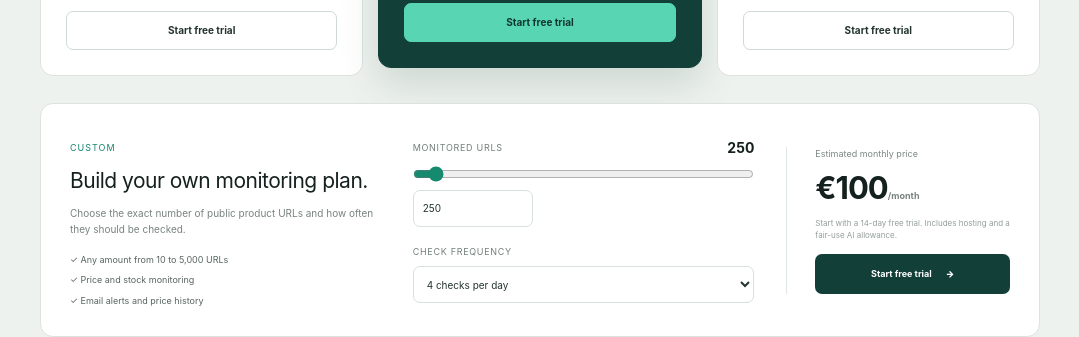
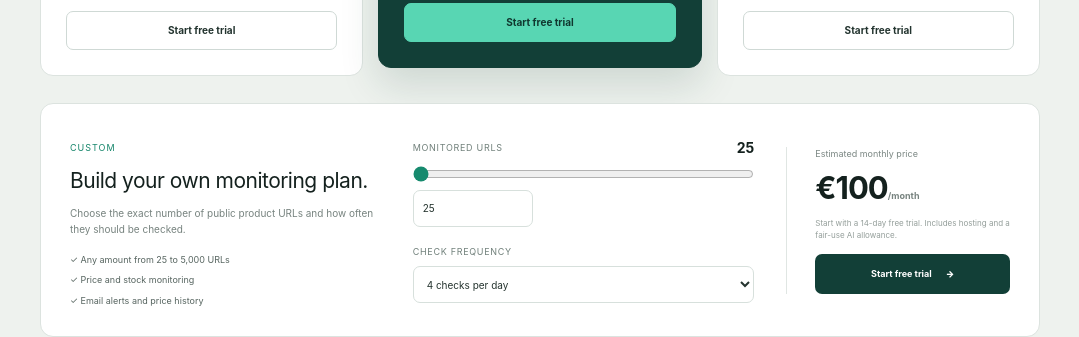
Before and after one commit to SimonG255/priceWatch, a Next.js app: page / in a window 1280 px wide. Shown: the part 2940-3277 px from the top of the page, without its empty margins (100-1179 px from the left). Built offline with nearby package versions, Linux system fonts and the light colour scheme.

Commit message:
updated custom plan

```diff
--- a/app/CustomPlan.tsx
+++ b/app/CustomPlan.tsx
@@ -10,7 +10,7 @@ const frequencies = [
 ];
 
 export default function CustomPlan() {
-  const [urls, setUrls] = useState(250);
+  const [urls, setUrls] = useState(25);
   const [checks, setChecks] = useState(4);
   const price = useMemo(() => {
     const frequency = frequencies.find((item) => item.value === checks) ?? frequencies[1];
@@ -19,13 +19,13 @@ export default function CustomPlan() {
     const marginMultiplier = 1.35;
     return Math.max(100, Math.ceil((hostingAndOperationsBase + monitoringAndAiAllowance) * frequency.multiplier * marginMultiplier));
   }, [urls, checks]);
-  const safeUrls = Math.min(5000, Math.max(10, urls || 10));
+  const safeUrls = Math.min(5000, Math.max(25, urls || 25));
 
   return (
     <article className="custom-plan-card">
-      <div className="custom-plan-copy"><span>Custom</span><h3>Build your own monitoring plan.</h3><p>Choose the exact number of public product URLs and how often they should be checked.</p><ul><li>✓ Any amount from 10 to 5,000 URLs</li><li>✓ Price and stock monitoring</li><li>✓ Email alerts and price history</li></ul></div>
+      <div className="custom-plan-copy"><span>Custom</span><h3>Build your own monitoring plan.</h3><p>Choose the exact number of public product URLs and how often they should be checked.</p><ul><li>✓ Any amount from 25 to 5,000 URLs</li><li>✓ Price and stock monitoring</li><li>✓ Email alerts and price history</li></ul></div>
       <div className="custom-plan-controls">
-        <label><span>Monitored URLs</span><strong>{safeUrls.toLocaleString()}</strong><input type="range" min="10" max="5000" step="10" value={safeUrls} onChange={(event) => setUrls(Number(event.target.value))}/><input className="url-number" type="number" min="10" max="5000" step="1" value={urls} onChange={(event) => setUrls(Number(event.target.value))} aria-label="Exact number of monitored URLs"/></label>
+        <label><span>Monitored URLs</span><strong>{safeUrls.toLocaleString()}</strong><input type="range" min="25" max="5000" step="5" value={safeUrls} onChange={(event) => setUrls(Number(event.target.value))}/><input className="url-number" type="number" min="25" max="5000" step="1" value={urls} onChange={(event) => setUrls(Number(event.target.value))} aria-label="Exact number of monitored URLs"/></label>
         <label><span>Check frequency</span><select value={checks} onChange={(event) => setChecks(Number(event.target.value))}>{frequencies.map((item) => <option value={item.value} key={item.value}>{item.label}</option>)}</select></label>
       </div>
       <div className="custom-plan-total"><span>Estimated monthly price</span><strong>€{price}<small>/month</small></strong><p>Start with a 14-day free trial. Includes hosting and a fair-use AI allowance.</p><a href={`/login?plan=custom&urls=${safeUrls}&checks=${checks}`}>Start free trial <b>→</b></a></div>
--- a/lib/plans.ts
+++ b/lib/plans.ts
@@ -19,7 +19,7 @@ export function normalizePlanSelection(value: { plan?: string; urls?: string; ch
   if (value.plan === "custom") {
     return {
       key: "custom",
-      urlLimit: clamp(Math.round(Number(value.urls) || 250), 10, 5_000),
+      urlLimit: clamp(Math.round(Number(value.urls) || 250), 25, 5_000),
       checksPerDay: [1, 4, 12, 24].includes(Number(value.checks)) ? Number(value.checks) : 4,
     };
   }
```
